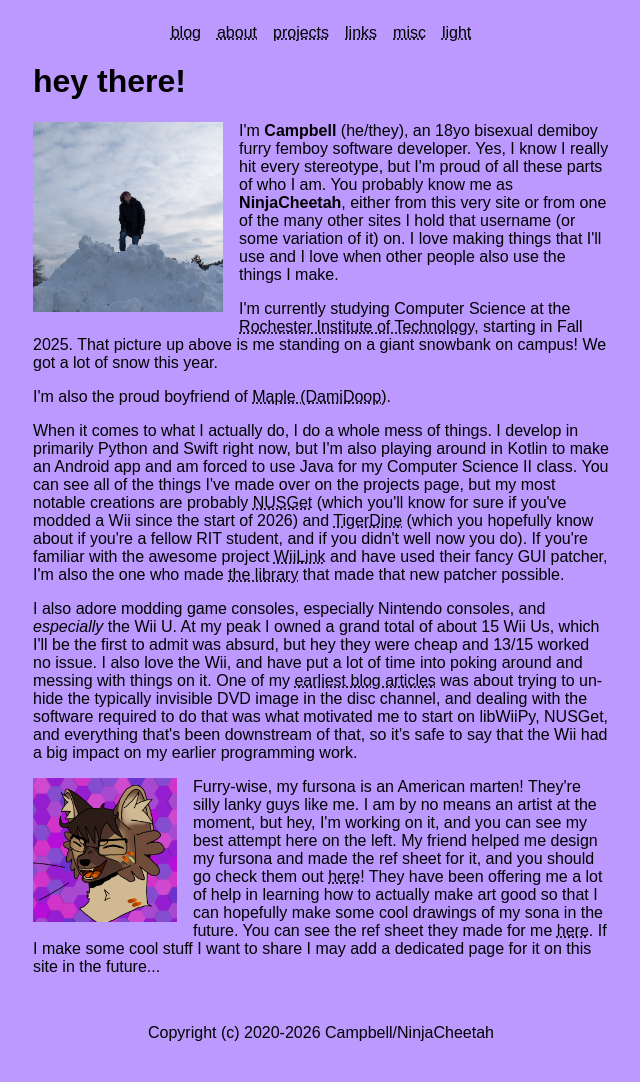
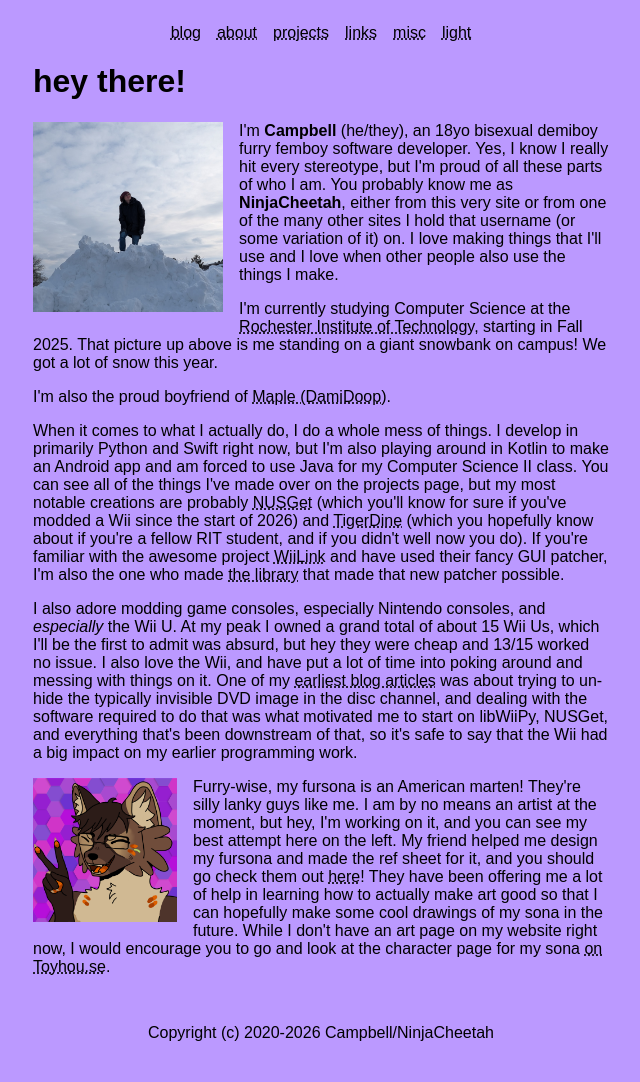
Before and after one commit to NinjaCheetah/ninjacheetah.github.io, a Jekyll site: the page built from about.html, in a window 1280 px wide. Shown: the whole page, without its empty margins (319-959 px from the left). Built offline with Jekyll 4.4.1, drawn with Linux system fonts in a browser that asks for light colours; some web fonts are replaced.

```diff
--- a/about.html
+++ b/about.html
@@ -46,7 +46,6 @@ permalink: /about/
     but hey, I'm working on it, and you can see my best attempt here on the left. My friend helped me design my fursona and
     made the ref sheet for it, and you should go check them out <a href="https://toyhou.se/meteor-showerz">here</a>! They have
     been offering me a lot of help in learning how to actually make art good so that I can hopefully make some cool drawings of
-    my sona in the future. You can see the ref sheet they made for me
-    <a href="https://toyhou.se/meteor-showerz/art#111615674">here</a>. If I make some cool stuff I want to share I may add a
-    dedicated page for it on this site in the future...
+    my sona in the future. While I don't have an art page on my website right now, I would encourage you to go and look at the
+    character page for my sona <a href="https://toyhou.se/39158954.campbell">on Toyhou.se</a>.
 </p>
```
Also changed, not shown: _posts/2026-04-20-imagine-rit-broke-tigerdine.md (+1 -0 lines), _posts/2026-05-17-target-cant-measure.md (added, +69 -0 lines), Gemfile.lock, assets/blog-imgs/target-cant-measure/full-depth.jpg (added), assets/blog-imgs/target-cant-measure/full-width.jpg (added), assets/blog-imgs/target-cant-measure/usable-depth.jpg (added), assets/blog-imgs/target-cant-measure/usable-width.jpg (added), assets/image/icon-old-old-lineart.png (renamed from assets/image/icon-old-lineart.png), assets/image/icon-old-old.png (added), assets/image/icon-old.png, assets/image/icon.png, 3 other files.
